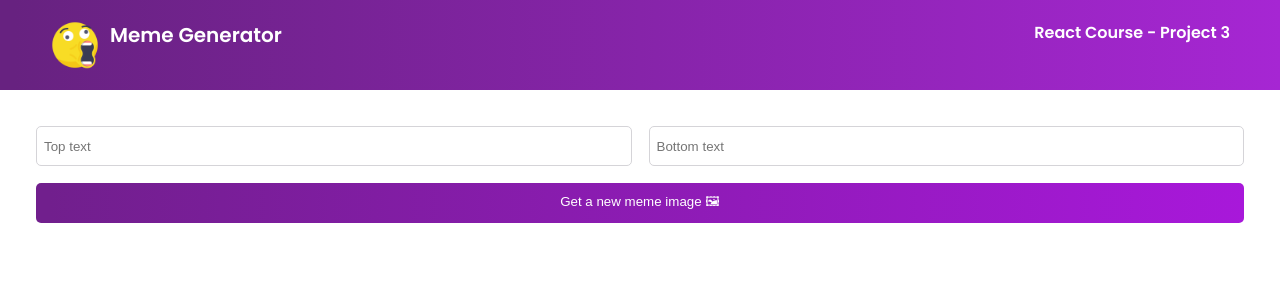
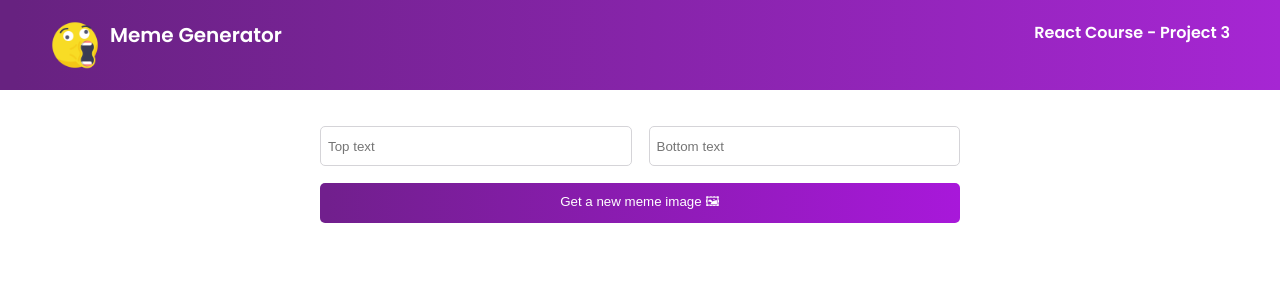
Before and after one commit to YosephSE/Meme-Generator, a React (Create React App) app: page / in a window 1280 px wide. Shown: the top 300 px of the page. Built offline with nearby package versions, Linux system fonts and the light colour scheme.

Commit message:
minor UI fixes

```diff
--- a/src/components/Form.css
+++ b/src/components/Form.css
@@ -1,5 +1,7 @@
-main {
+form {
     padding: 36px;
+    min-width: 50%;
+
 }
 
 
@@ -25,3 +27,7 @@ main {
     border: none;
     cursor: pointer;
 }
+main{
+    display: flex;
+    justify-content: center;
+}
```
